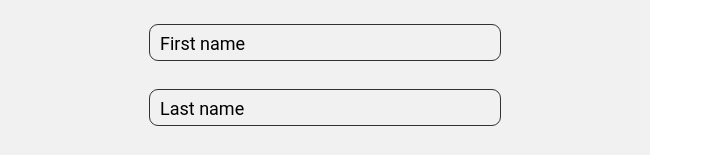
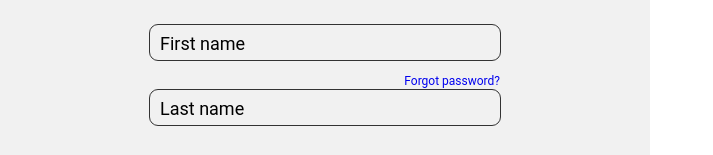
Before and after one commit to revdev-earth/resumes-frontend, a Next.js app: page /login in a window 1280 px wide. Shown: the part 131-286 px from the top of the page, without its empty margins (0-713 px from the left). Built offline with nearby package versions, Linux system fonts and the light colour scheme.

Commit message:
Implementando paginacion de login a forgot password.

```diff
--- /dev/null
+++ b/pages/forgotPassword/index.js
@@ -0,0 +1,5 @@
+const ForgotPassword = () => {
+	return <div>Forgot password</div>;
+};
+
+export default ForgotPassword;
--- a/pages/login/index.js
+++ b/pages/login/index.js
@@ -1,4 +1,5 @@
-import { Form, Container, Input } from "./styles";
+import { Form, Container, Input, Message } from "./styles";
+import Link from "next/link";
 
 const LogIn = () => {
 	return (
@@ -14,6 +15,9 @@ const LogIn = () => {
 
 					<Input>
 						<label for="last">Last name</label>
+						<Message>
+							<Link href={"/forgotPassword"}>Forgot password?</Link>
+						</Message>
 						<input type="password" id="last" name="last" />
 					</Input>
 
--- a/pages/login/styles.js
+++ b/pages/login/styles.js
@@ -44,3 +44,9 @@ export const Input = styled.div`
 		//outline-color:;
 	}
 `;
+
+export const Message = styled.div`
+	position: absolute;
+	top: -20px;
+	right: 0px; ;
+`;
```
